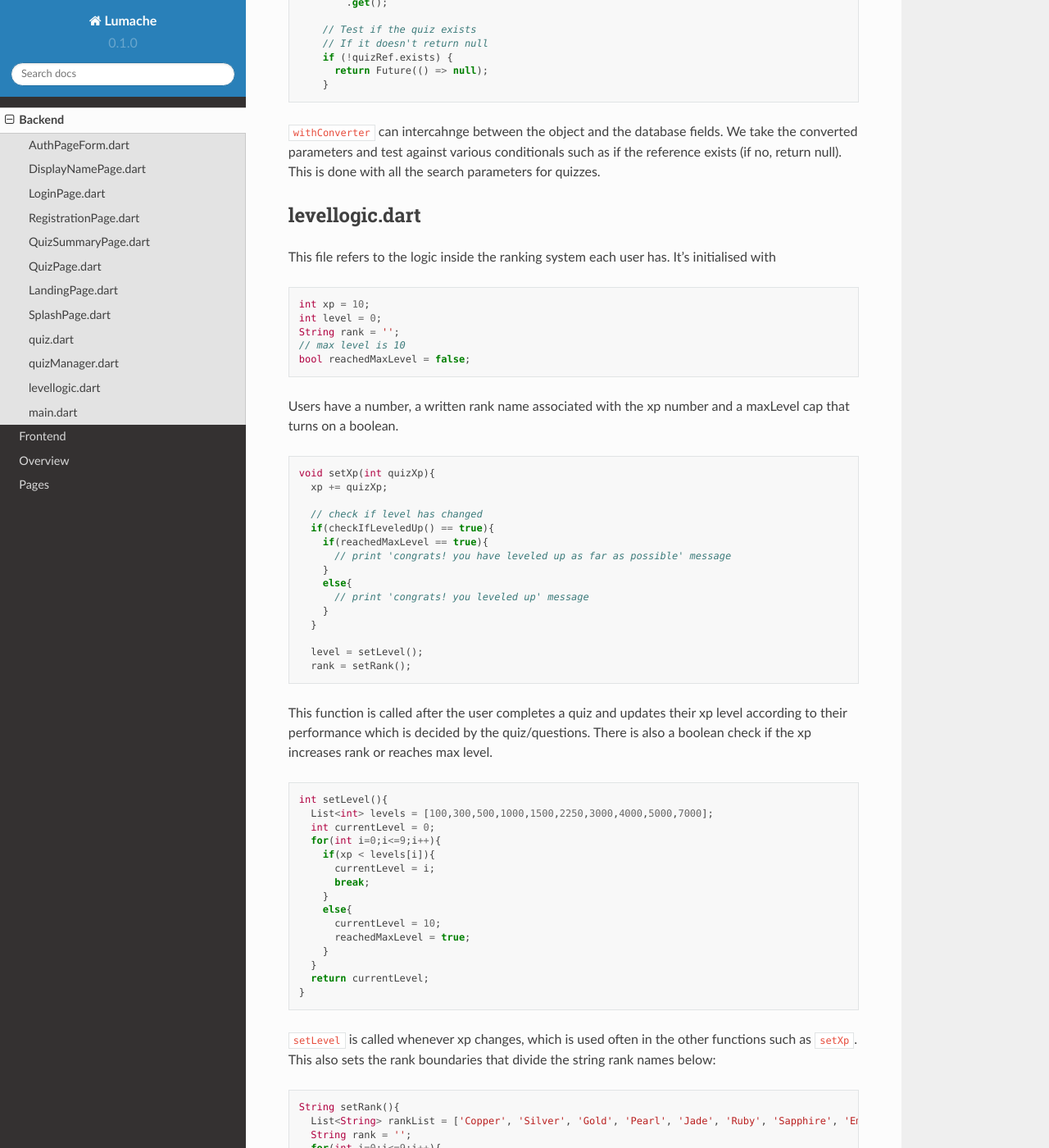
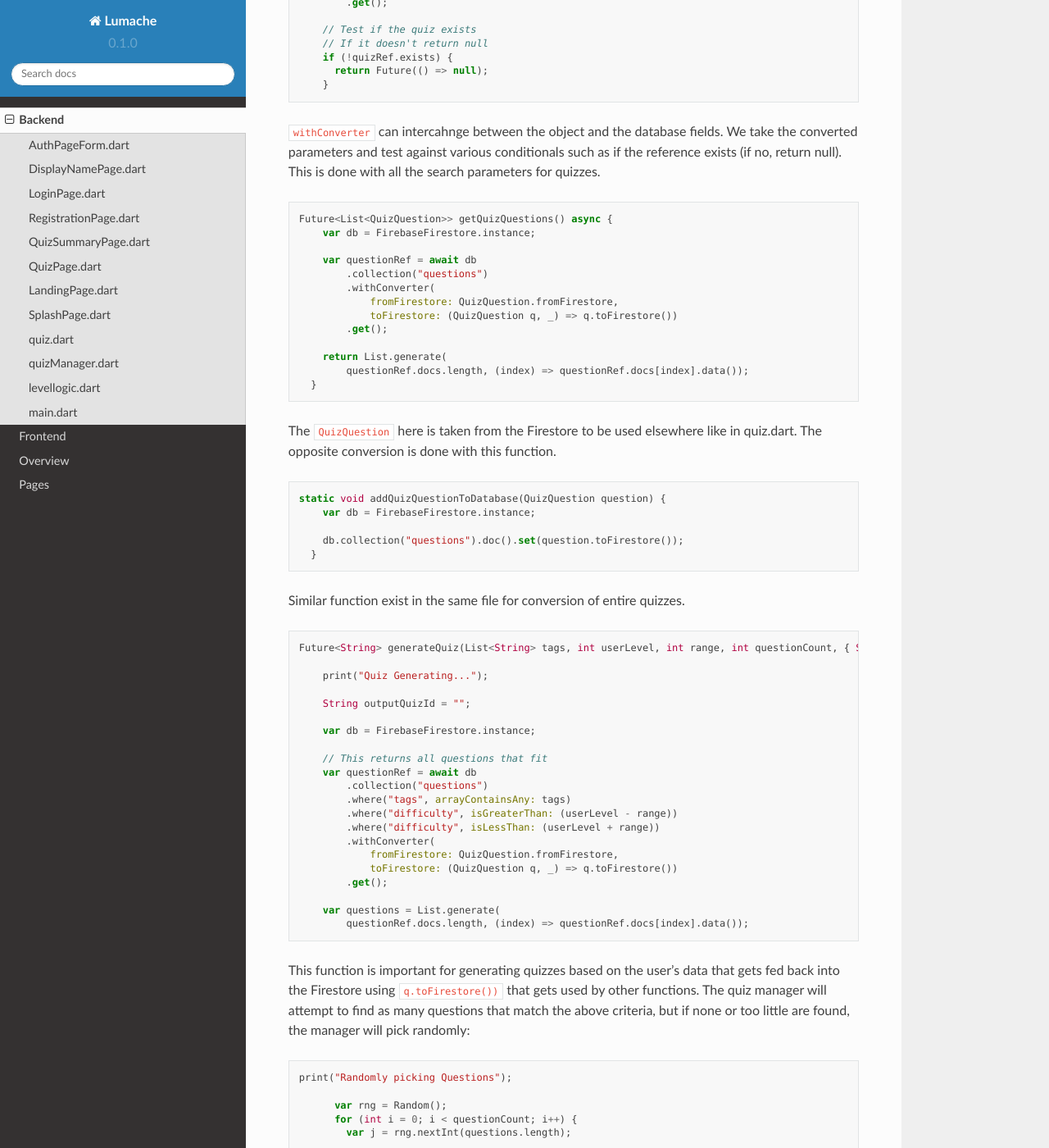
Before and after one commit to SETAP-Education/readthedocs, a Sphinx documentation site: the page built from docs/source/backend.rst, in a window 1280 px wide and 1400 px high, scrolled down 18424 px. Shown: the whole window at 82% size. Built offline with Sphinx 7.4.7 and the Read the Docs theme 2.0.0, drawn with Linux system fonts in a browser that asks for light colours; some of the changed text lies outside the part shown.

Commit message:
Update backend.rst
quiz manager done

```diff
--- a/docs/source/backend.rst
+++ b/docs/source/backend.rst
@@ -930,6 +930,111 @@ The ``QuizManager`` class picks through the tagging system and converts Firestor
 
 ``withConverter`` can intercahnge between the object and the database fields. We take the converted parameters and test against various conditionals such as if the reference exists (if no, return null). This is done with all the search parameters for quizzes.
 
+.. code-block:: dart
+
+   Future<List<QuizQuestion>> getQuizQuestions() async {
+       var db = FirebaseFirestore.instance;
+
+       var questionRef = await db
+           .collection("questions")
+           .withConverter(
+               fromFirestore: QuizQuestion.fromFirestore,
+               toFirestore: (QuizQuestion q, _) => q.toFirestore())
+           .get();
+
+       return List.generate(
+           questionRef.docs.length, (index) => questionRef.docs[index].data());
+     }
+
+The ``QuizQuestion`` here is taken from the Firestore to be used elsewhere like in quiz.dart. The opposite conversion is done with this function.
+
+.. code-block:: dart
+
+   static void addQuizQuestionToDatabase(QuizQuestion question) {
+       var db = FirebaseFirestore.instance;
+
+       db.collection("questions").doc().set(question.toFirestore());
+     }
+
+Similar function exist in the same file for conversion of entire quizzes.
+
+.. code-block:: dart
+
+   Future<String> generateQuiz(List<String> tags, int userLevel, int range, int questionCount, { String name = "" }) async {
+
+       print("Quiz Generating...");
+
+       String outputQuizId = "";
+
+       var db = FirebaseFirestore.instance;
+
+       // This returns all questions that fit
+       var questionRef = await db
+           .collection("questions")
+           .where("tags", arrayContainsAny: tags)
+           .where("difficulty", isGreaterThan: (userLevel - range))
+           .where("difficulty", isLessThan: (userLevel + range))
+           .withConverter(
+               fromFirestore: QuizQuestion.fromFirestore,
+               toFirestore: (QuizQuestion q, _) => q.toFirestore())
+           .get();
+
+       var questions = List.generate(
+           questionRef.docs.length, (index) => questionRef.docs[index].data());
+
+This function is important for generating quizzes based on the user's data that gets fed back into the Firestore using ``q.toFirestore())`` that gets used by other functions. The quiz manager will attempt to find as many questions that match the above criteria, but if none or too little are found, the manager will pick randomly:
+
+.. code-block:: dart
+
+   print("Randomly picking Questions");
+
+         var rng = Random();
+         for (int i = 0; i < questionCount; i++) {
+           var j = rng.nextInt(questions.length);
+
+           while (questionNumbers.contains(j)) {
+             j = rng.nextInt(questions.length);
+
+As shown with the ``rng`` variable.
+
+.. code-block:: dart
+
+   Future<List<RecentQuiz>> getRecentQuizzesForUser(String userId) async {
+       List<RecentQuiz> recent = [];
+
+       var db = FirebaseFirestore.instance;
+
+       var userRef = db.collection("users").doc(userId);
+
+       var quizzes = await userRef.collection("quizHistory").get();
+
+       for (var i in quizzes.docs) {
+         Map<String, dynamic> data = i.data();
+
+         String id = i.id;
+
+         Quiz? q = await getQuizWithId(id);
+
+         if (q != null) {
+
+           // We have a quiz
+
+           RecentQuiz recentQuiz = RecentQuiz();
+           recentQuiz.id = id;
+           recentQuiz.name = q.name;
+           recentQuiz.timestamp = data["timestamp"];
+           recentQuiz.xpEarned = data.containsKey("xpGain") ? data["xpGain"] : 0;
+
+           recent.add(recentQuiz);
+
+The Firebase data store is queried for ``users`` and ``quizHistory``. A ``for loop`` then iterates through each quiz taken and retrieves its id, name, date taken and xp gained. The quizzes are then sorted by recency as shown in the code snippet below:
+
+.. code-block:: dart
+
+   recent.sort(((a, b) {
+         return b.timestamp.compareTo(a.timestamp);
+       }));
+
 .. _Level Logic:
 
 levellogic.dart
```
